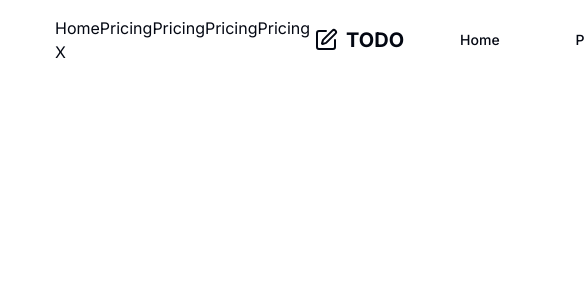
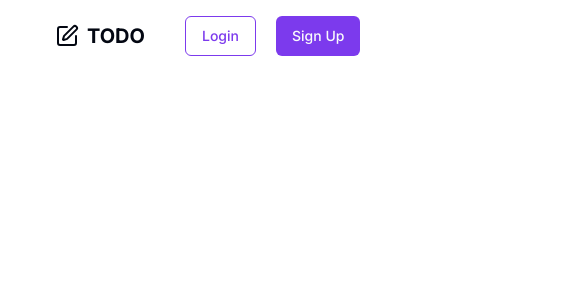
Before and after one commit to AymeneBahmed/next-todo, a Next.js app: page / in a window 390 px wide. Shown: the top 300 px of the page, 585 px wide, since content can reach past the window. Built offline with nearby package versions, Linux system fonts and the light colour scheme.

Commit message:
Added responsive navbar styles and wrapped navbar list in a div

```diff
--- a/src/app/globals.css
+++ b/src/app/globals.css
@@ -67,3 +67,10 @@
     @apply bg-background text-foreground;
   }
 }
+
+
+@media (max-width:1050px) {
+.respinsive-navbar{
+  display:none;
+}
+}
--- a/src/components/Navbar.tsx
+++ b/src/components/Navbar.tsx
@@ -8,7 +8,8 @@ import {
 import Link from "next/link";
 import { Button } from "./ui/button";
 import { PenBox } from "lucide-react";
-import { useState } from "react";
+
+
 
 
 
@@ -21,7 +22,7 @@ export default function Navbar() {
   return (
     <NavigationMenu className="p-4 max-w-[80%] left-1/2 -translate-x-1/2 gap-10 justify-around">
       <NavigationMenuList>
-        <HamburgerMenu></HamburgerMenu>
+
         <Link href={"/"} passHref legacyBehavior>
           <NavigationMenuLink className="uppercase text-xl font-bold flex items-center gap-2">
             <PenBox />
@@ -29,6 +30,8 @@ export default function Navbar() {
           </NavigationMenuLink>
         </Link>
       </NavigationMenuList>
+      <div className="respinsive-navbar">
+
 
       <NavigationMenuList className="gap-10">
         {links.map((link) => (
@@ -41,7 +44,7 @@ export default function Navbar() {
           </NavigationMenuItem>
         ))}
       </NavigationMenuList>
-
+      </div>
       <NavigationMenuList className="gap-4">
         <NavigationMenuItem>
           <Button
```
